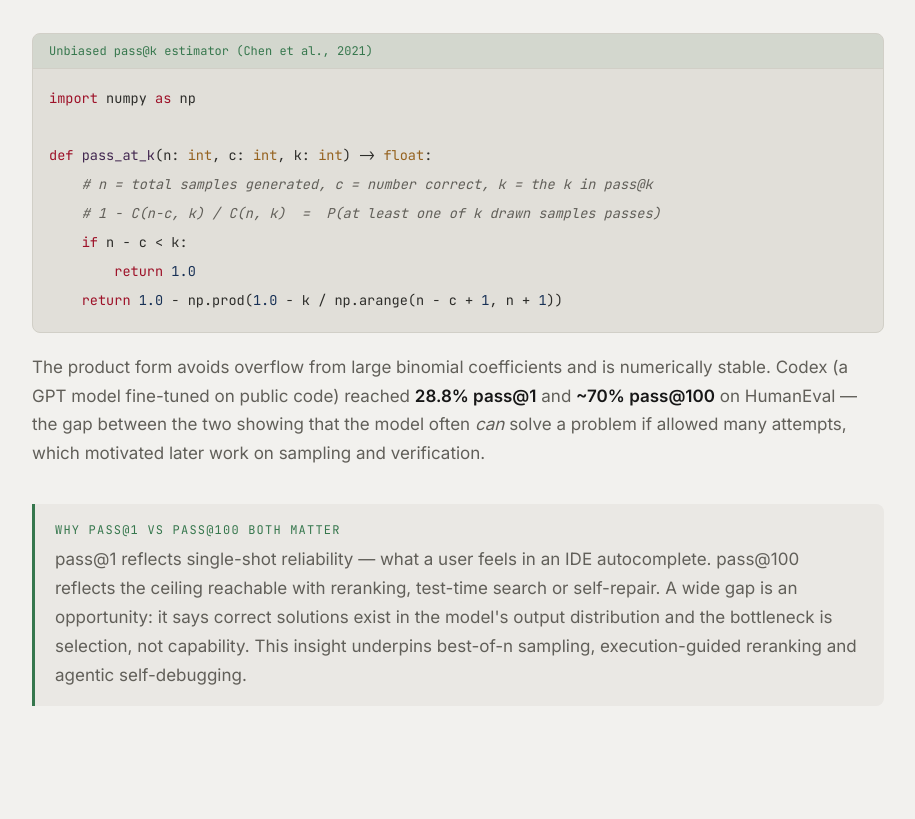
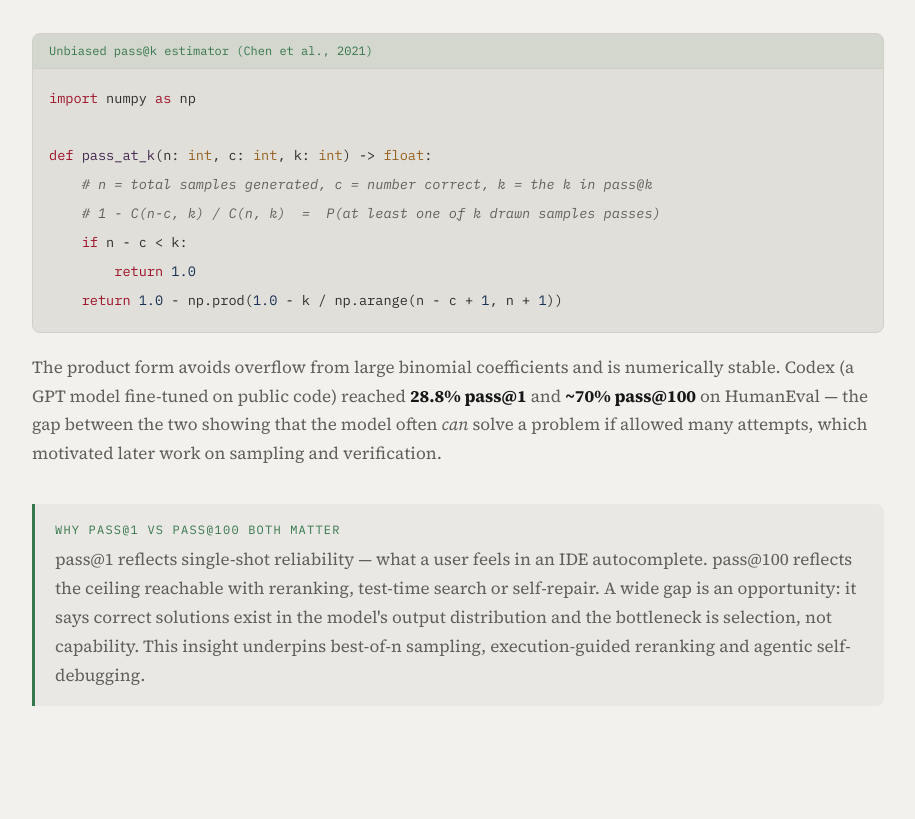
Before and after one commit to BrendanJamesLynskey/Papers_07_Evaluation_and_Benchmarks, a plain HTML site: page index.html in a window 1280 px wide. Shown: the part 3731-4550 px from the top of the page, without its empty margins (182-1097 px from the left). Drawn offline with Linux system fonts and the light colour scheme.

Commit message:
Set the "Journal" typefaces
Replace the shared Playfair Display / Space Grotesk / DM Sans / Inter /
JetBrains Mono stack with this group's trio: Newsreader for headings, Source Serif 4 for body, IBM Plex Mono for code.
Font names change only in font declarations, SVG and canvas text, so
slide copy is untouched.

Co-Authored-By: Claude Opus 5.5 <noreply@anthropic.com>

```diff
--- a/index.html
+++ b/index.html
@@ -6,7 +6,7 @@
     <title>Papers 07 — Evaluation &amp; Benchmarks</title>
     <link rel="preconnect" href="https://fonts.googleapis.com">
     <link rel="preconnect" href="https://fonts.gstatic.com" crossorigin>
-    <link href="https://fonts.googleapis.com/css2?family=JetBrains+Mono:wght@400;500;700&family=Space+Grotesk:wght@400;500;600;700&family=Inter:wght@400;500;600&display=swap" rel="stylesheet">
+    <link href="https://fonts.googleapis.com/css2?family=Newsreader:ital,wght@0,400;0,500;0,600;0,700;1,400;1,700&family=Source+Serif+4:ital,wght@0,300;0,400;0,500;0,600;0,700;1,400;1,700&family=IBM+Plex+Mono:ital,wght@0,400;0,500;0,600;0,700;1,400;1,700&display=swap" rel="stylesheet">
     <style>
         :root {
             --bg-primary: #f2f1ee;
@@ -18,9 +18,9 @@
             --accent-dim: #36774d44;
             --accent-glow: #36774d1a;
             --border: #d1cfc7;
-            --font-display: 'Space Grotesk', sans-serif;
-            --font-mono: 'JetBrains Mono', 'Fira Code', monospace;
-            --font-body: 'Inter', sans-serif;
+            --font-display: 'Newsreader', sans-serif;
+            --font-mono: 'IBM Plex Mono', 'IBM Plex Mono', monospace;
+            --font-body: 'Source Serif 4', sans-serif;
             --max-width: 900px;
         }
         *, *::before, *::after { box-sizing: border-box; margin: 0; padding: 0; }
```
